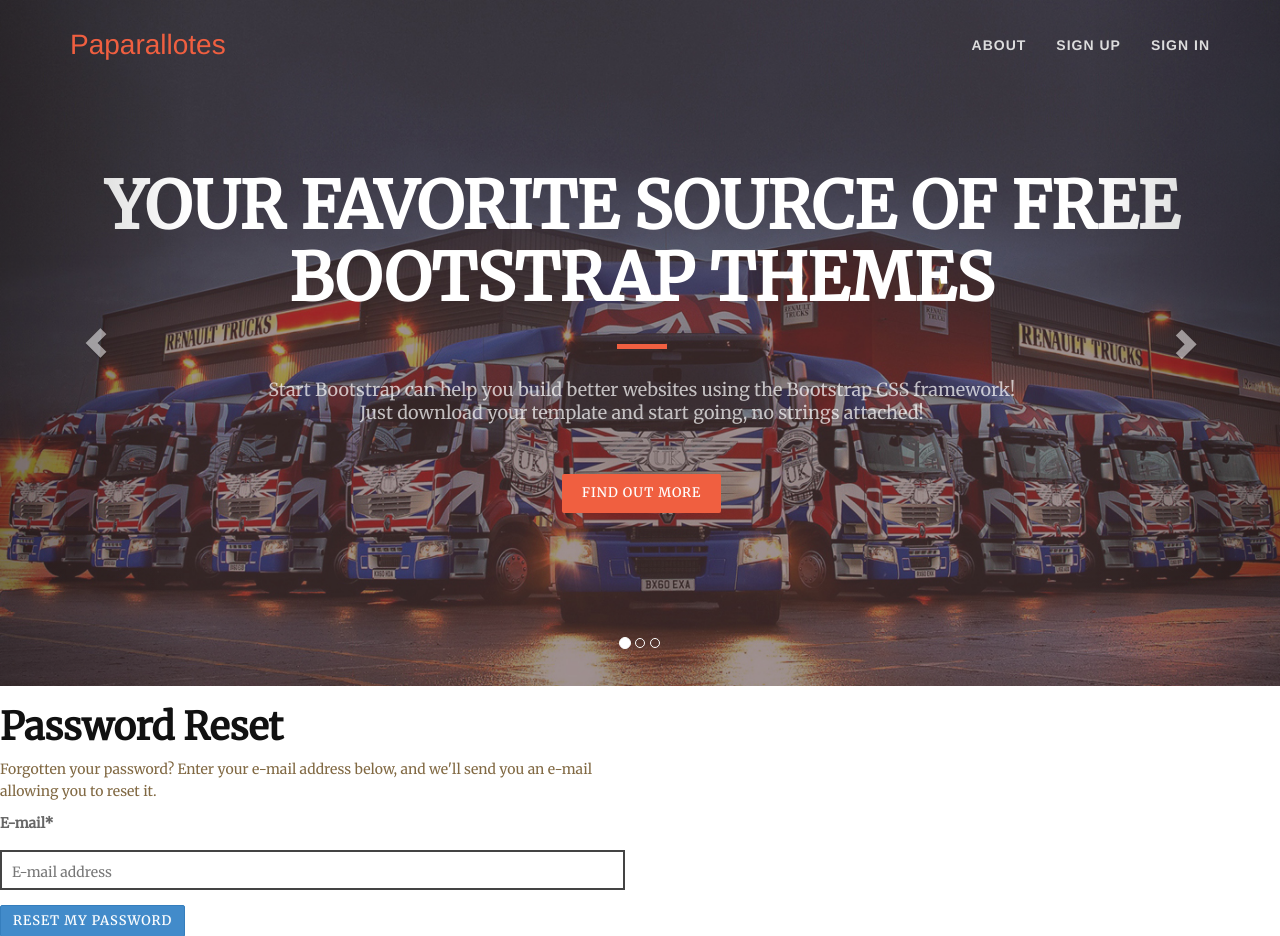
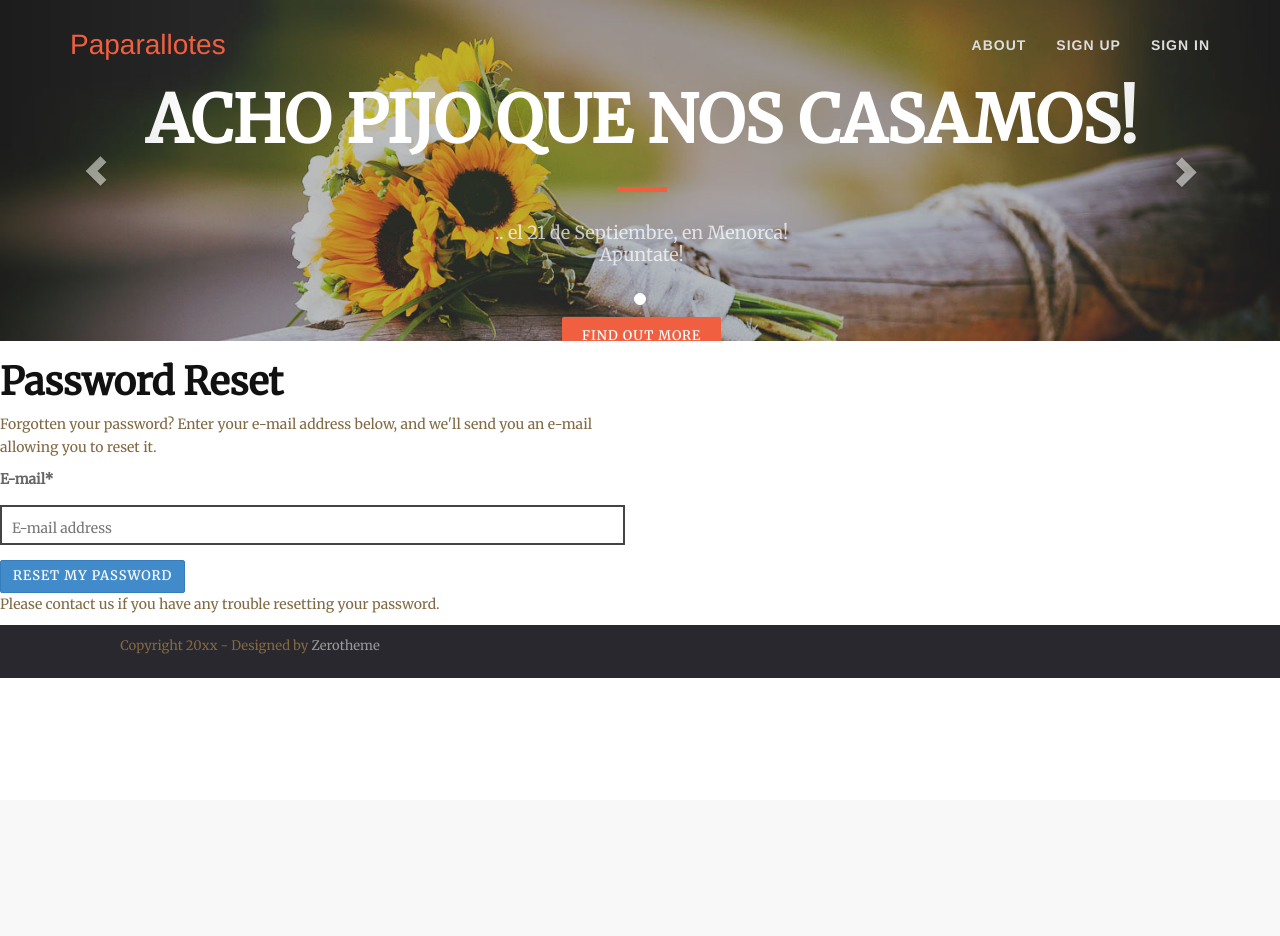
Before and after one commit to palvarez89/paparajotesybellotas, a Django app: page /accounts/password/reset/ in a window 1280 px wide. Shown: the top 936 px of the page. After the commit the page ends 678 px from the top, so only its background shows below. Run offline with Django 3.2, Linux system fonts and the light colour scheme; some libraries are stand-ins or nearby versions.

Commit message:
Put a nice header

```diff
--- a/paparajotes_y_bellotas/templates/base.html
+++ b/paparajotes_y_bellotas/templates/base.html
@@ -93,44 +93,18 @@
 		<!-- Indicators -->
 		<ol class="carousel-indicators">
 			<li data-target="#carousel-example-generic" data-slide-to="0" class="active"></li>
-			<li data-target="#carousel-example-generic" data-slide-to="1"></li>
-			<li data-target="#carousel-example-generic" data-slide-to="2"></li>
 		</ol>
 
 		<!-- Wrapper for slides -->
 		<div class="carousel-inner">
 			<div class="item active">
-				<img src="{% static 'images/banner1.jpg' %}" alt="...">
+				<img src="{% static 'images/wedding-header2.jpg' %}" alt="...">
 				<!-- Static Header -->
 				<div class="header-text hidden-xs">
 					<div class="col-md-12 text-center">
-						<h1>Your Favorite Source of Free Bootstrap Themes</h1>
+						<h1>Acho pijo que nos casamos!</h1>
 						<hr>
-						<p>Start Bootstrap can help you build better websites using the Bootstrap CSS framework! <br/>Just download your template and start going, no strings attached!</p>
-						<a href="" class="btn btn-primary btn-xl page-scroll">Find Out More</a>
-					</div>
-				</div><!-- /header-text -->
-			</div>
-			<div class="item">
-				<img src="{% static 'images/banner2.jpg' %}" alt="...">
-				<!-- Static Header -->
-				<div class="header-text hidden-xs">
-					<div class="col-md-12 text-center">
-						<h1>Your Favorite Source of Free Bootstrap Themes</h1>
-						<hr>
-						<p>Start Bootstrap can help you build better websites using the Bootstrap CSS framework! <br/>Just download your template and start going, no strings attached!</p>
-						<a href="" class="btn btn-primary btn-xl page-scroll">Find Out More</a>
-					</div>
-				</div><!-- /header-text -->
-			</div>
-			<div class="item">
-				<img src="{% static 'images/banner3.jpg' %}" alt="...">
-				<!-- Static Header -->
-				<div class="header-text hidden-xs">
-					<div class="col-md-12 text-center">
-						<h1>Your Favorite Source of Free Bootstrap Themes</h1>
-						<hr>
-						<p>Start Bootstrap can help you build better websites using the Bootstrap CSS framework! <br/>Just download your template and start going, no strings attached!</p>
+						<p> .. el 21 de Septiembre, en Menorca! <br/>Apuntate!</p>
 						<a href="" class="btn btn-primary btn-xl page-scroll">Find Out More</a>
 					</div>
 				</div><!-- /header-text -->
```
Also changed, not shown: paparajotes_y_bellotas/static/images/wedding-header2.jpg (added).
